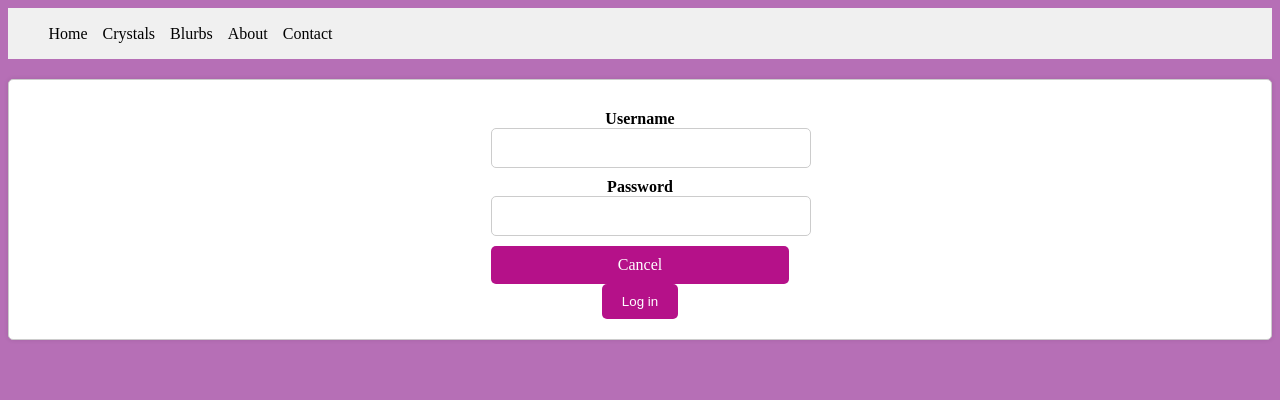
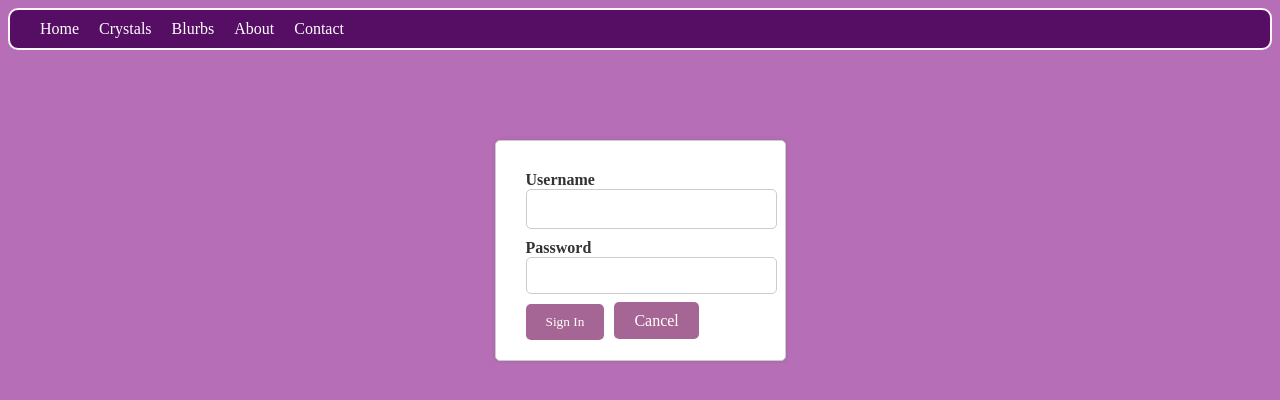
Before and after one commit to LilyBennu/Capstone-CrystalCollector, a React (Create React App) app in the folder CrystalCollector/CrystalCollector-Client/crystalcollector/: page /signin in a window 1280 px wide. Shown: the top 400 px of the page. Built offline with nearby package versions, Linux system fonts and the light colour scheme.

Commit message:
llaaaaawwwdd i got a lii carried away with css but site looks nice now and almost all pages are done, just need to do confirm delete for blurbs and crystals now!!!

```diff
--- a/CrystalCollector/CrystalCollector-Client/crystalcollector/src/components/BlurbsCard.js
+++ b/CrystalCollector/CrystalCollector-Client/crystalcollector/src/components/BlurbsCard.js
@@ -1,5 +1,6 @@
 import { useContext  } from "react";
 import { Link } from "react-router-dom";
+import "../styles/blurbscard.css"
 
 import AuthContext from "../contexts/AuthContext";
 
--- a/CrystalCollector/CrystalCollector-Client/crystalcollector/src/components/SignInForm.js
+++ b/CrystalCollector/CrystalCollector-Client/crystalcollector/src/components/SignInForm.js
@@ -38,7 +38,7 @@ function SignInForm() {
   };
 
   return (
-    <div className="signin-container">
+    <div className="signin-form-container">
       <ValidationSummary errors={errors} />
       <form onSubmit={handleSubmit}>
         <div>
@@ -67,12 +67,12 @@ function SignInForm() {
             />
           </div>
           <div>
-            <Link to="/" className="signin-btn btn-secondary">
+            <button type="submit" className="signin-form-btn">
+              Sign In
+            </button>
+            <Link to="/" className="signin-form-btn">
               Cancel
             </Link>
-            <button type="submit" className="signin-btn btn-primary">
-              Log in
-            </button>
           </div>
         </div>
       </form>
--- a/CrystalCollector/CrystalCollector-Client/crystalcollector/src/pages/Blurbs.js
+++ b/CrystalCollector/CrystalCollector-Client/crystalcollector/src/pages/Blurbs.js
@@ -2,6 +2,7 @@ import { useState, useEffect, useContext } from "react";
 import { useNavigate, Link } from "react-router-dom";
 import { findAllBlurbs } from "../services/blurbsAPI";
 import BlurbsCard from "../components/BlurbsCard";
+import "../styles/blurbspage.css"
 
 import AuthContext from "../contexts/AuthContext";
 
@@ -29,7 +30,7 @@ function Blurbs() {
             </div>
 
             <div className="add-blurb-button">
-                <Link to="/blurbsform" className="btn">
+                <Link to="/blurbsform" className="add-blurb-btn">
                     Add A Blurb
                 </Link>
             </div>
--- a/CrystalCollector/CrystalCollector-Client/crystalcollector/src/pages/CrystalCollection.js
+++ b/CrystalCollector/CrystalCollector-Client/crystalcollector/src/pages/CrystalCollection.js
@@ -2,6 +2,7 @@ import { useState, useEffect, useContext } from "react";
 import { useNavigate, Link } from "react-router-dom";
 import { viewAllCrystals } from "../services/crystalsAPI";
 import CrystalCards from "../components/CrystalCards";
+import "../styles/crystalcollection.css";
 
 import AuthContext from "../contexts/AuthContext";
 
@@ -27,7 +28,7 @@ function CrystalCollection() {
                 <h1> {user.username}'s Crystal Collection! </h1>
             </div>
             <div className="add-crystal-button">
-                <Link to="/crystalform" className="btn">
+                <Link to="/crystalform" className="crystal-add-btn">
                     Add a Crystal
                 </Link>
             </div>
--- a/CrystalCollector/CrystalCollector-Client/crystalcollector/src/pages/SignIn.js
+++ b/CrystalCollector/CrystalCollector-Client/crystalcollector/src/pages/SignIn.js
@@ -5,15 +5,15 @@ import "../styles/signin.css";
 function SignIn() {
     return (
         <div>
-            <h1>Crystal Collector</h1>
+            <h1 className='signin-title'>Crystal Collector</h1>
             <div className="sign-in-page">
 
                 <div className="sign-in-container">
-                <h2>Sign In or Sign Up</h2>
-                <Link to="/signin"> {/* Link to the "Sign In" route */}
+                    <h2 className='sign-in-h2'>Sign In or Sign Up</h2>
+                    <Link to="/signin">
                     <button className="sign-in-button">Sign In</button>
                     </Link>
-                <Link to="/signup"> {/* Link to the "Sign Up" route */}
+                    <Link to="/signup">
                     <button className="sign-up-button">Sign Up</button>
                     </Link>
                 </div>
--- a/CrystalCollector/CrystalCollector-Client/crystalcollector/src/styles/blurbscard.css
+++ b/CrystalCollector/CrystalCollector-Client/crystalcollector/src/styles/blurbscard.css
@@ -0,0 +1,60 @@
+
+.blurb-card-container {
+    max-width: 300px;
+    padding: 10px;
+    display: flex;
+    justify-content: center;
+    background-color: #fff;
+    border-radius: 5px;
+    border-color: #d448af;
+    border: 2px solid;
+    margin-top: 30px;
+  }
+
+  .blurbs-card {
+    width: 100%;
+    max-width: 500px;
+    background-color: #fff;
+    border: 1px solid #ccc;
+    border-radius: 5px;
+    box-shadow: 0 0 5px rgba(0, 0, 0, 0.1);
+    margin: 10px;
+    padding: 10px;
+  }
+
+  .blurb-card-title {
+    font-size: 1.5rem;
+    margin: 0;
+    color: #7a0e54;
+  }
+
+  .blurb-card-textbody {
+    font-size: 1rem;
+    color: #333;
+    margin-top: 10px;
+  }
+
+  .card-image-bottom {
+    max-width: 100%;
+    height: auto;
+    display: block;
+    margin: 20px auto;
+  }
+
+  .blurb-card-edit-btn,
+  .blurb-card-delete-btn {
+    display: inline-block;
+    margin: 10px;
+    padding: 10px 20px;
+    background-color: #b51189;
+    color: #fff;
+    border: none;
+    border-radius: 5px;
+    cursor: pointer;
+    text-decoration: none;
+  }
+
+  .blurb-card-edit-btn:hover,
+  .blurb-card-delete-btn:hover {
+    background-color: #cc7ccf;
+  }
--- a/CrystalCollector/CrystalCollector-Client/crystalcollector/src/styles/blurbspage.css
+++ b/CrystalCollector/CrystalCollector-Client/crystalcollector/src/styles/blurbspage.css
@@ -0,0 +1,40 @@
+
+.blurbs-list-container {
+    padding: 20px;
+    text-align: center;
+    margin-bottom: 50px;
+
+  }
+
+  .blurbs-list-container h1 {
+    font-size: 28px;
+    margin-bottom: 20px;
+    color: #f9f9f9;
+  }
+
+  .add-blurb-btn {
+    background-color: #cb41a6;
+    color: #f1efef;
+    border: 1px solid #4a0632;
+    border-radius: 5px;
+    cursor: pointer;
+    padding: 10px 20px;
+    display: inline-block;
+    margin-right: 10px;
+    justify-content: center;
+    text-decoration: none;
+  }
+
+  .row {
+    display: flex;
+    flex-wrap: wrap;
+
+  }
+
+  .alert.alert-info {
+    background-color: #fff;
+    color: #333;
+    padding: 10px;
+    border: 1px solid #ddd;
+    border-radius: 5px;
+  }
--- a/CrystalCollector/CrystalCollector-Client/crystalcollector/src/styles/crystalcard.css
+++ b/CrystalCollector/CrystalCollector-Client/crystalcollector/src/styles/crystalcard.css
@@ -37,7 +37,7 @@
     padding: 8px 12px;
     border: 1px solid #b65b93;
     color: #431042;
-    background-color: #fff;
+    background-color: #ce8aba;
     border-radius: 5px;
     cursor: pointer;
     transition: background-color 0.3s, color 0.3s;
@@ -49,5 +49,3 @@
     background-color: #7e318e;
     color: #0d0d0d;
   }
-
-  /* Additional styling can be added as needed */
--- a/CrystalCollector/CrystalCollector-Client/crystalcollector/src/styles/crystalcollection.css
+++ b/CrystalCollector/CrystalCollector-Client/crystalcollector/src/styles/crystalcollection.css
@@ -0,0 +1,41 @@
+
+
+.crystal-list-container {
+    padding: 20px;
+  }
+
+  h1 {
+    text-align: center;
+    color: #333;
+  }
+
+  .add-crystal-button {
+    text-align: center;
+    margin-bottom: 20px;
+    margin-top: 20px;
+  }
+
+  .crystal-add-btn {
+    background-color: #540e54;
+    color: #fff;
+    padding: 10px 20px;
+    border: none;
+    border-radius: 5px;
+    cursor: pointer;
+    text-decoration: none;
+    transition: background-color 0.3s, color 0.3s;
+  }
+
+  .crystal-add-btn:hover {
+    background-color: #d47dc9;
+    color: #080808;
+  }
+
+  .row {
+    display: flex;
+    flex-wrap: wrap;
+
+    gap: 20px;
+  }
+
+  /* Additional styling can be added as needed */
--- a/CrystalCollector/CrystalCollector-Client/crystalcollector/src/styles/navbar.css
+++ b/CrystalCollector/CrystalCollector-Client/crystalcollector/src/styles/navbar.css
@@ -1,14 +1,37 @@
+
+
+nav {
+  background-color: #560e64;
+  color: #fff;
+  border: 2px solid #f6f6f6;
+  border-radius: 10px;
+}
+
 .navbar-container {
-    background-color: #f0f0f0;
-    padding: .5px;
+  display: flex;
+  justify-content: space-between;
+  padding: 10px 20px;
+  align-items: center;
+}
+
+ul {
+  list-style: none;
+  padding: 0;
+  margin: 0;
+  display: flex;
 }
 
 .nav-item {
-    display: inline-block;
-    margin-right: 15px;
+  margin: 0 10px;
 }
 
 .nav-link {
-    color: black;
   text-decoration: none;
+  color: #fff;
+  font-weight: 500;
+  transition: color 0.3s;
 }
+
+.nav-link:hover {
+  color: #b51189;
+}
--- a/CrystalCollector/CrystalCollector-Client/crystalcollector/src/styles/signinform.css
+++ b/CrystalCollector/CrystalCollector-Client/crystalcollector/src/styles/signinform.css
@@ -1,28 +1,21 @@
-/* Apply this CSS to your SignInForm component or import it in the component's CSS file */
 
-.signin-container {
+
+.signin-form-container {
+  width: 100%;
   display: flex;
-    flex-direction: column;
+  justify-content: center;
   align-items: center;
-    text-align: center;
-    margin-top: 20px;
-    padding: 20px;
-    border: 1px solid #ccc;
-    border-radius: 5px;
-    background-color: #fff;
-    box-shadow: 0 0 5px rgba(0, 0, 0, 0.1);
-  }
-
-  h2 {
-    margin: 0;
-    text-align: center;
-    margin-top: 20px;
-    padding: 20px;
-    color: #e7d6e0;
+  height: 50vh;
 }
 
 .signin-form-group {
-    margin: 10px 0;
+  margin: 10px;
+}
+
+label {
+  display: block;
+  font-weight: bold;
+  color: #333;
 }
 
 .form-control {
@@ -30,25 +23,30 @@
   padding: 10px;
   border: 1px solid #ccc;
   border-radius: 5px;
-    font-size: 16px;
 }
 
-  .signin-btn.btn-secondary {
-    background-color: #b51189;
+form {
+  max-width: 400px;
+  padding: 20px;
+  background-color: #fff;
+  border: 1px solid #ccc;
+  border-radius: 5px;
+  box-shadow: 0 0 5px rgba(0, 0, 0, 0.1);
+}
+
+.signin-form-btn {
+  background-color: #a66695;
   color: #fff;
+  padding: 10px 20px;
   border: none;
   border-radius: 5px;
   cursor: pointer;
+  margin-left: 10px;
+  text-decoration: none;
+  font-family: inherit;
 }
 
-  .signin-btn.btn-primary {
-    background-color: #b51189;
-    color: #fff;
-    border: none;
-    border-radius: 5px;
-    cursor: pointer;
-  }
 
-  .signin-btn.btn-secondary:hover, .signin-btn.btn-primary:hover {
+.signin-form-btn:hover {
   background-color: #cc7ccf;
 }
```
Also changed, not shown: CrystalCollector/CrystalCollector-Client/crystalcollector/src/styles/signin.css (+28 -19 lines). Lines whose indentation alone changed are shown as unchanged.
